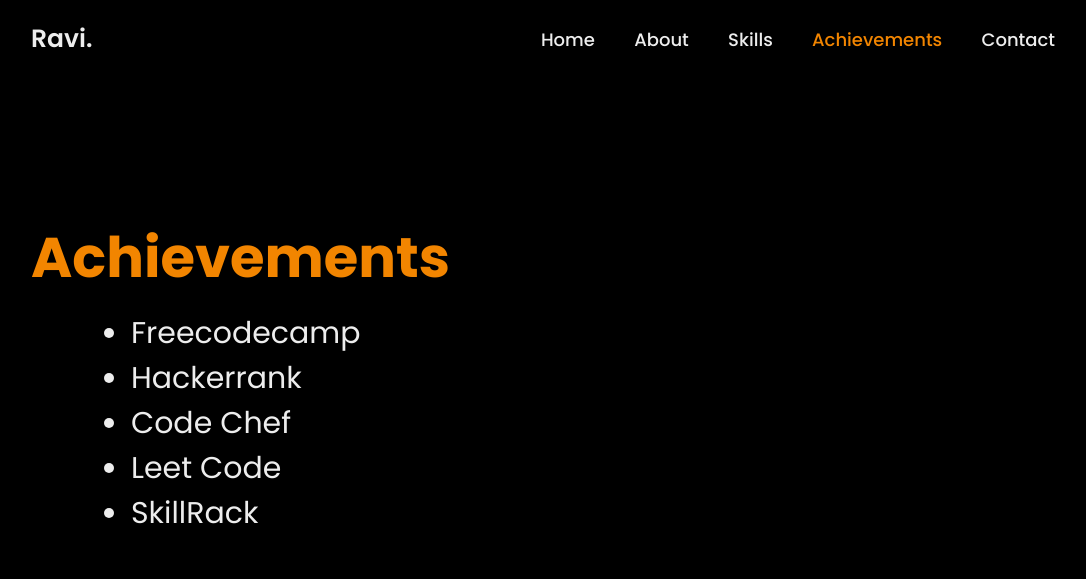
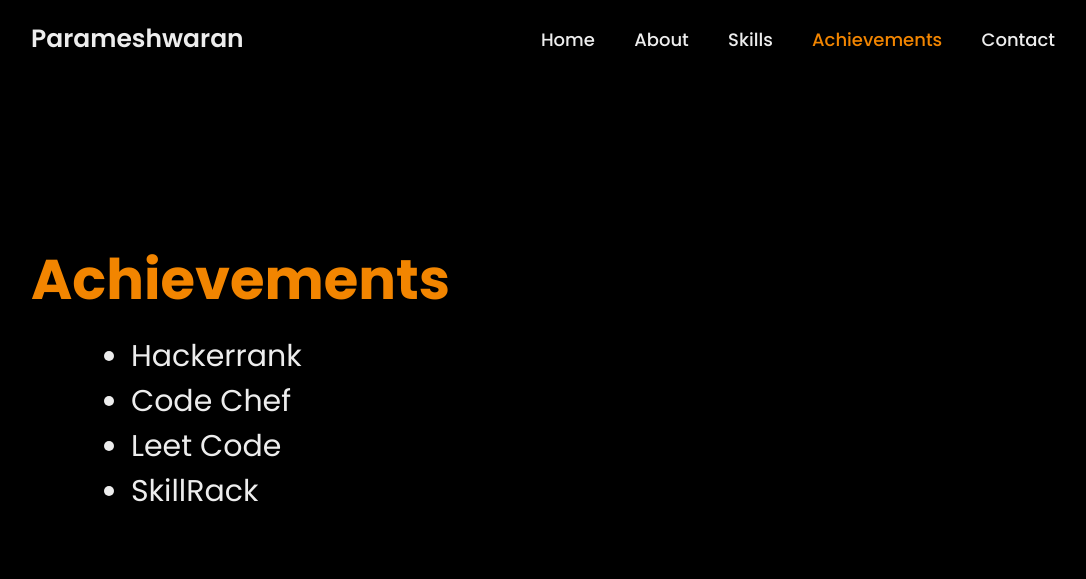
Before and after one commit to Raghuram-G01/Createathon-Hub, a plain HTML site: page achievement.html in a window 1280 px wide. Shown: the whole page, without its empty margins (97-1183 px from the left). Drawn offline with Linux system fonts and the light colour scheme.

Commit message:
Added achievement.html

```diff
--- a/achievement.html
+++ b/achievement.html
@@ -13,10 +13,10 @@
     <body>
 
         <header class="header">
-            <a href="#" class="logo">Ravi.</a>
+            <a href="#" class="logo">Parameshwaran</a>
 
             <nav class="navbar">
-                <a href="home.html">Home</a>
+                <a href="index.html">Home</a>
                 <a href="about.html">About</a>
                 <a href="skills.html">Skills</a>
                 <a href="achievement.html" class="active">Achievements</a>
@@ -28,11 +28,10 @@
             <div class="home-content">
                 <h1 class="Skillh1">Achievements</h1>
                 <ul class="list">
-                    <a target="_blank" href="https://www.freecodecamp.org/fcc3e2e1522-9c7b-45bf-8064-75607665d642"><li>Freecodecamp</li></a>
-                    <a target="_blank" href="https://www.hackerrank.com/profile/ravishankar08061"><li>Hackerrank</li></a>
-                    <a target="_blank" href="https://www.codechef.com/users/band_treat_50"><li>Code Chef</li></a>
-                    <a target="_blank" href="https://leetcode.com/u/UWsq5WbbJw/"><li>Leet Code</li></a>
-                    <a target="_blank" href="https://www.skillrack.com/faces/resume.xhtml?id=515042&key=88bc7b08599bd4b6173d199875a139c25eadf8e4"><li>SkillRack</li></a>
+                    <a target="_blank" href="https://www.hackerrank.com/profile/parameshwaran_p1"><li>Hackerrank</li></a>
+                    <a target="_blank" href="https://www.codechef.com/users/drove_glim_22"><li>Code Chef</li></a>
+                    <a target="_blank" href="https://leetcode.com/profile/account/"><li>Leet Code</li></a>
+                    <a target="_blank" href="https://www.skillrack.com/faces/ui/profile.xhtml;jsessionid=91E6CB7601226C95B8B2DE375E54C78B"><li>SkillRack</li></a>
                 </ul>
             </div>
         </section>
```
